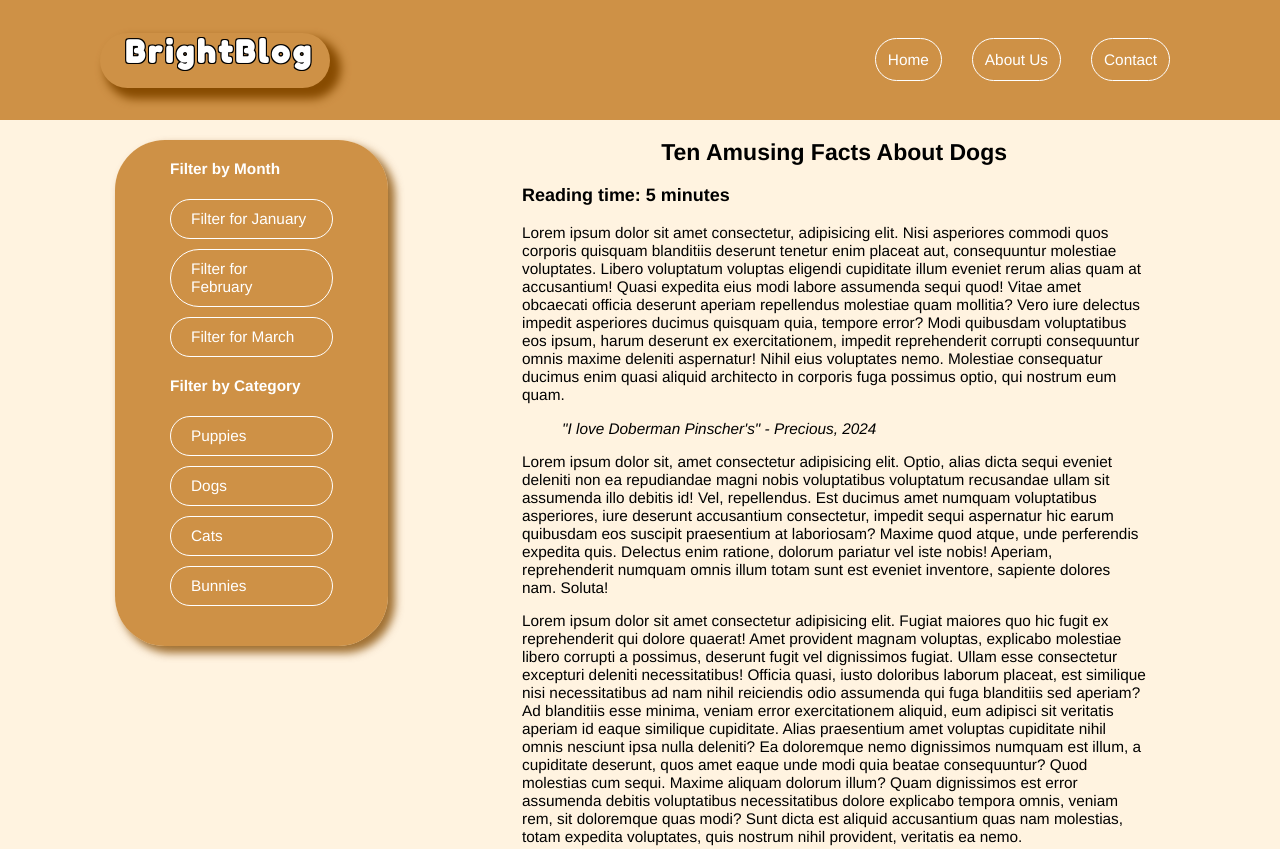
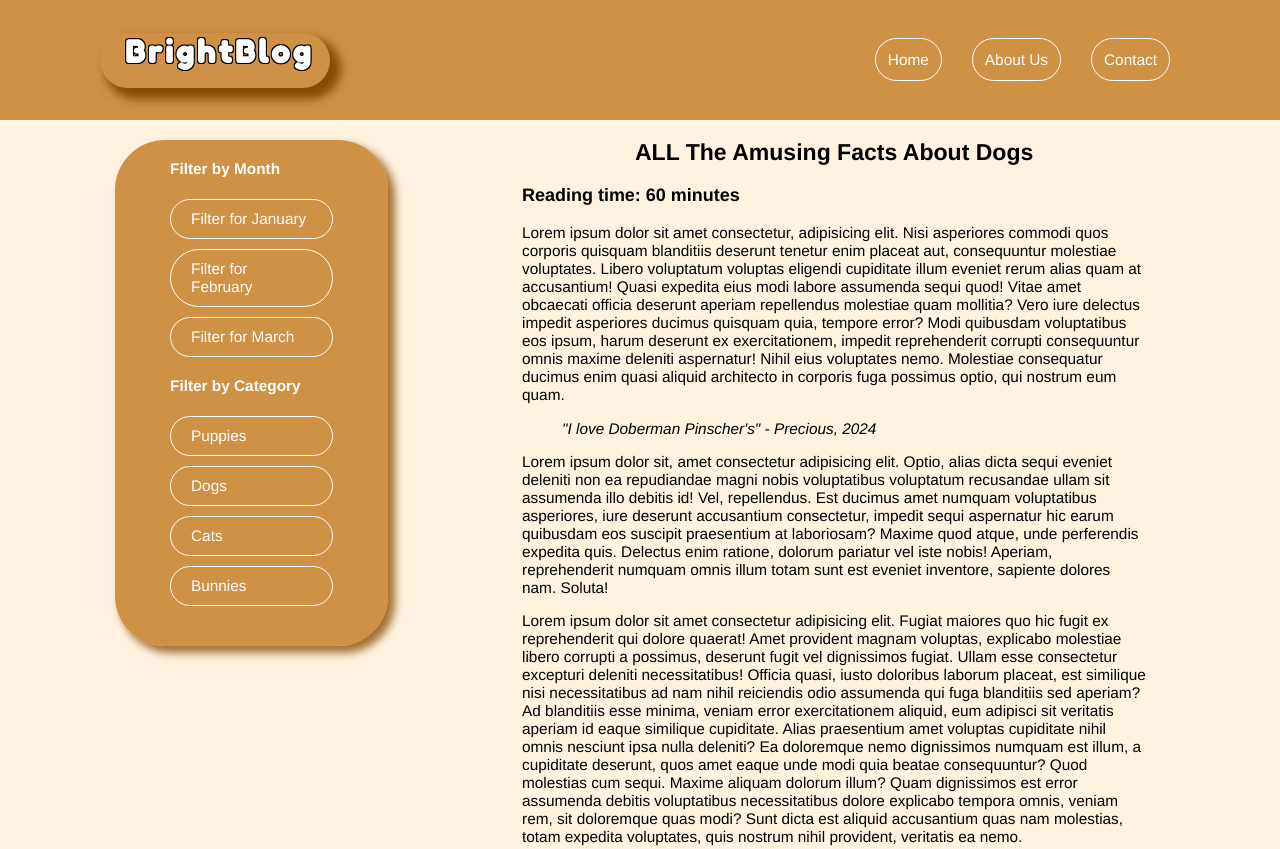
Before and after one commit to prxcious21/prxcious21.github.io, a plain HTML site: page index.html in a window 1280 px wide. Shown: the top 849 px of the page. Drawn offline with Linux system fonts and the light colour scheme; no server answers.

Commit message:
Update index.html

```diff
--- a/index.html
+++ b/index.html
@@ -48,8 +48,8 @@
             <div>
                 <article>
                     <header>
-                        <h2>Ten Amusing Facts About Dogs</h2>
-                        <h3>Reading time: 5 minutes</h3>
+                        <h2>ALL The Amusing Facts About Dogs</h2>
+                        <h3>Reading time: 60 minutes</h3>
                     </header>
                     <main>
                         <p>Lorem ipsum dolor sit amet consectetur, adipisicing elit. Nisi asperiores commodi quos corporis quisquam blanditiis deserunt tenetur enim placeat aut, consequuntur molestiae voluptates. Libero voluptatum voluptas eligendi cupiditate illum eveniet rerum alias quam at accusantium! Quasi expedita eius modi labore assumenda sequi quod! Vitae amet obcaecati officia deserunt aperiam repellendus molestiae quam mollitia? Vero iure delectus impedit asperiores ducimus quisquam quia, tempore error? Modi quibusdam voluptatibus eos ipsum, harum deserunt ex exercitationem, impedit reprehenderit corrupti consequuntur omnis maxime deleniti aspernatur! Nihil eius voluptates nemo. Molestiae consequatur ducimus enim quasi aliquid architecto in corporis fuga possimus optio, qui nostrum eum quam.</p>
```
